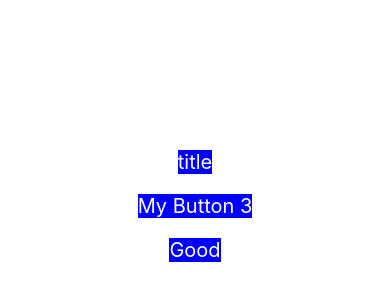
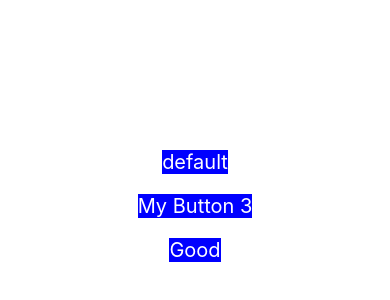
Before and after one commit to jumogehn/first_rn_book, a React Native app in the folder ch_03/rn-components/: screen / in a window 390 px wide. Shown: the part 216-516 px from the top of the page. Built offline with nearby package versions, Linux system fonts and the light colour scheme.

Commit message:
ch03: default props 2

```diff
--- a/ch_03/rn-components/src/MyButton.js
+++ b/ch_03/rn-components/src/MyButton.js
@@ -1,7 +1,7 @@
 import React from 'react';
 import {TouchableOpacity, View, Text} from 'react-native';
 
-const MyButton = ({title = 'title', onPress = () => {}, children}) => {
+const MyButton = ({title, onPress, children}) => {
   //console.log(props);
   return (
           <TouchableOpacity onPress={onPress}>
@@ -14,4 +14,9 @@ const MyButton = ({title = 'title', onPress = () => {}, children}) => {
   )
 }
 
+MyButton.defaultProps = {
+  title: 'default',
+  onPress: () => alert('default')
+}
+
 export default MyButton;
```
